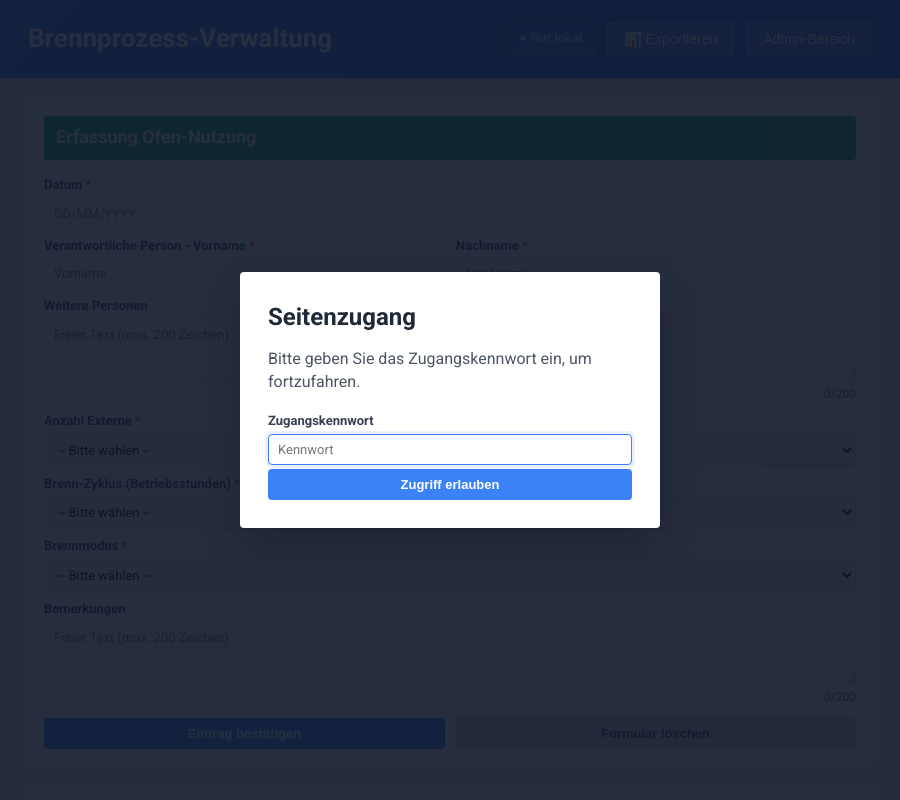
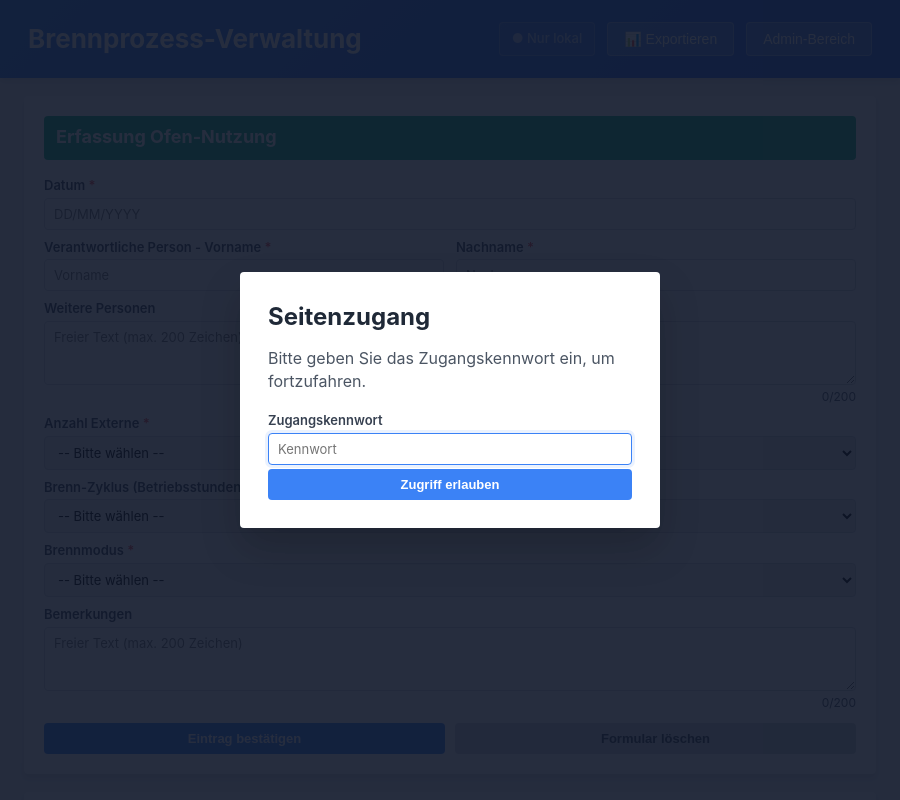
Before and after one commit to LukaThirden/brennprozess-app, an Electron app: page brennprozess.html in a window 900 px wide. Shown: the top 800 px of the page. Drawn offline with Linux system fonts and the light colour scheme; no server answers.

Commit message:
Revert to original system font stack

```diff
--- a/brennprozess.css
+++ b/brennprozess.css
@@ -22,7 +22,7 @@
 }
 
 html, body {
-  font-family: 'Roboto', sans-serif;
+  font-family: -apple-system, BlinkMacSystemFont, 'Segoe UI', Roboto, 'Helvetica Neue', Arial, sans-serif;
   background-color: var(--gray-100);
   color: var(--gray-800);
   line-height: 1.45;
--- a/brennprozess.html
+++ b/brennprozess.html
@@ -4,9 +4,6 @@
   <meta charset="UTF-8" />
   <meta name="viewport" content="width=device-width, initial-scale=1.0" />
   <title>Brennprozess-Verwaltung</title>
-  <link rel="preconnect" href="https://fonts.googleapis.com" />
-  <link rel="preconnect" href="https://fonts.gstatic.com" crossorigin />
-  <link href="https://fonts.googleapis.com/css2?family=Roboto:wght@400;500;700&display=swap" rel="stylesheet" />
   <link rel="stylesheet" href="brennprozess.css" />
   <script src="https://cdnjs.cloudflare.com/ajax/libs/xlsx/0.18.5/xlsx.full.min.js"></script>
 </head>
```
